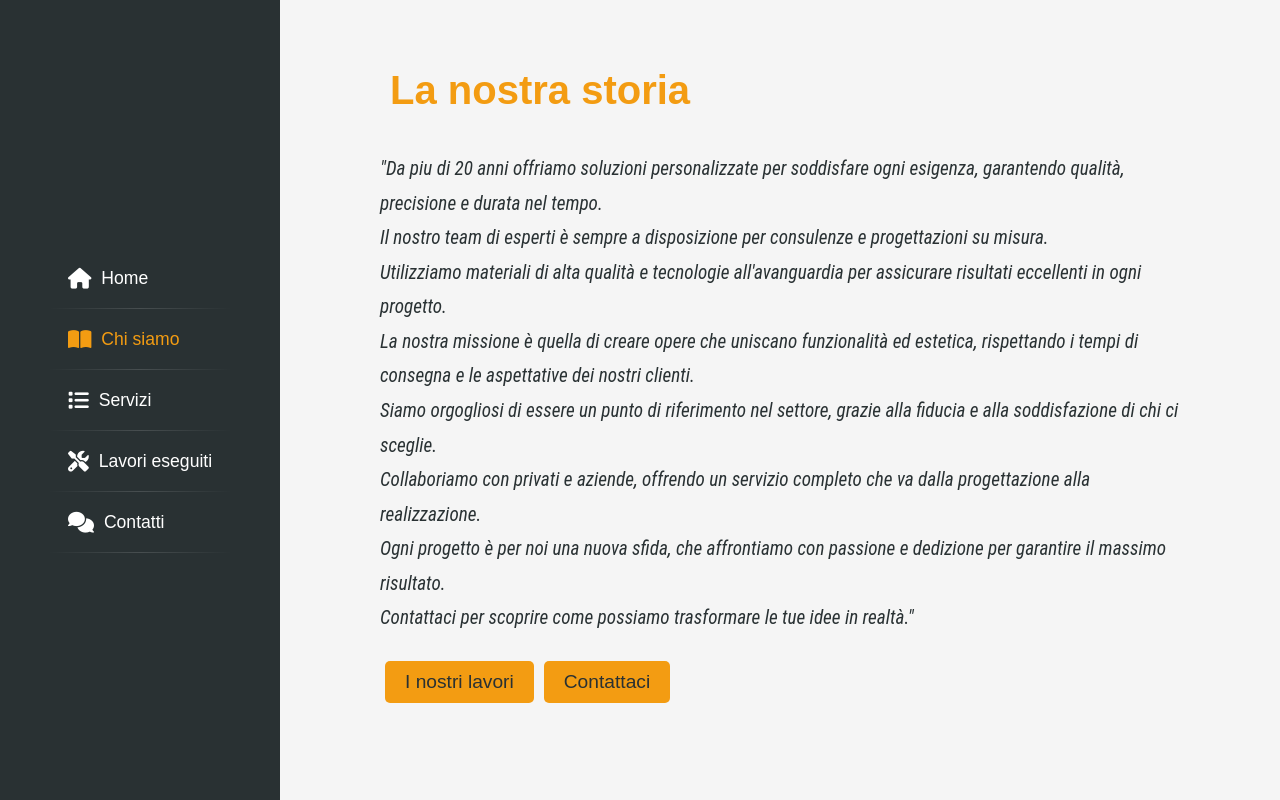
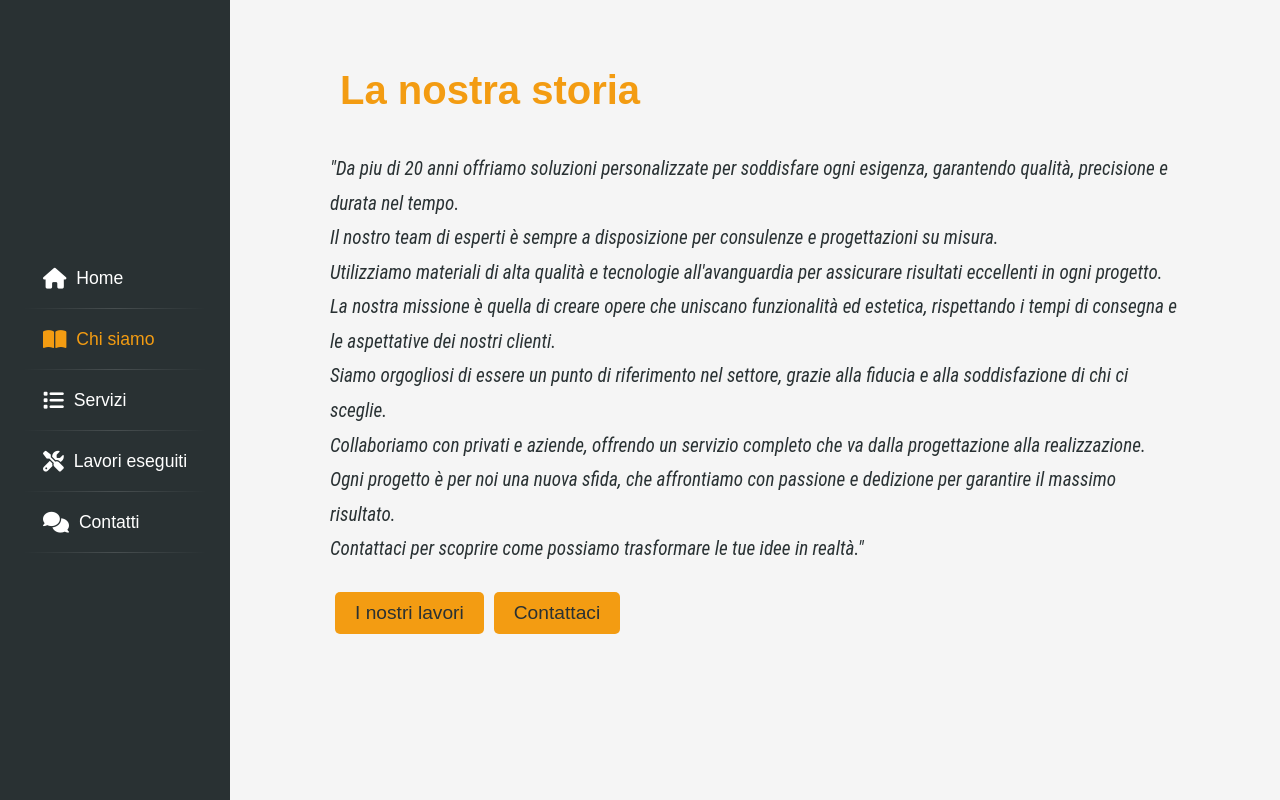
Before and after one commit to FaiMatt0/2M-lattonerie, a plain HTML site: page index.html in a window 1280 px wide. Both pictures are taken after a click on the item "Chi siamo". Drawn offline with nearby package versions, Linux system fonts and the light colour scheme; a web font is replaced by a local one.

Commit message:
immagini aggiunte

```diff
--- a/index.html
+++ b/index.html
@@ -7,6 +7,7 @@
          <link rel="stylesheet" href="https://cdnjs.cloudflare.com/ajax/libs/font-awesome/6.5.2/css/all.min.css">
         <link rel="stylesheet" href="styles/style.css">
         <title>2M Lattonerie</title>
+        <link rel="icon" href="images/mini logo.png" type="image/x-icon">
     </head>
     <body>
         <main>
@@ -42,7 +43,7 @@
                                 <hr class="hr1">
                                 <hr class="hr2">
                             </div>
-                            <img src="images/profile pic.jpg" alt="">
+                            <img src="./images/logo lattonerie.jpg" alt="Logo Lattonerie" style="max-width: 100%; height: auto;">
                             <div class="bottom-left-corner">
                                 <hr class="hr1">
                                 <hr class="hr2">
@@ -107,7 +108,7 @@
                     <div class="swiper-slide gallery">
                         <h1 class="heading">I nostri lavori</h1>
                         <div class="project" style="display: flex; justify-content: center; align-items: center;">
-                            <img src="pluviale.jpg" alt="Pluviale" style="max-width: 100%; max-height: 100%; object-fit: cover;">
+                            <img src="images/pluviale.jpg" alt="Pluviale" style="max-width: 100%; max-height: 100%; object-fit: cover;">
                         </div>
                         <div class="project" style="display: flex; justify-content: center; align-items: center;">
                             <img src="images/camini.jpg" alt="Camini" style="max-width: 100%; max-height: 100%; object-fit: cover;">
@@ -122,7 +123,7 @@
                             <img src="images/abbaino.webp" alt="Abbaino" style="max-width: 100%; max-height: 100%; object-fit: cover;">
                         </div>
                         <div class="project" style="display: flex; justify-content: center; align-items: center;">
-                            <img src="grondaie.jpg" alt="Grondaie" style="max-width: 100%; max-height: 100%; object-fit: cover;">
+                            <img src="images/grondaie.jpg" alt="Grondaie" style="max-width: 100%; max-height: 100%; object-fit: cover;">
                         </div>
                     </div>
 
--- a/styles/style.css
+++ b/styles/style.css
@@ -19,7 +19,7 @@ main {
 }
 
 aside {
-    width: 280px;
+    width: 230px;
     display: flex;
     flex-direction: column;
     height: 100%;
```
Also changed, not shown: images/grondaie.jpg (renamed from grondaie.jpg), images/logo lattonerie.jpg (added), images/mini logo.png (added), images/pluviale.jpg (renamed from pluviale.jpg).
